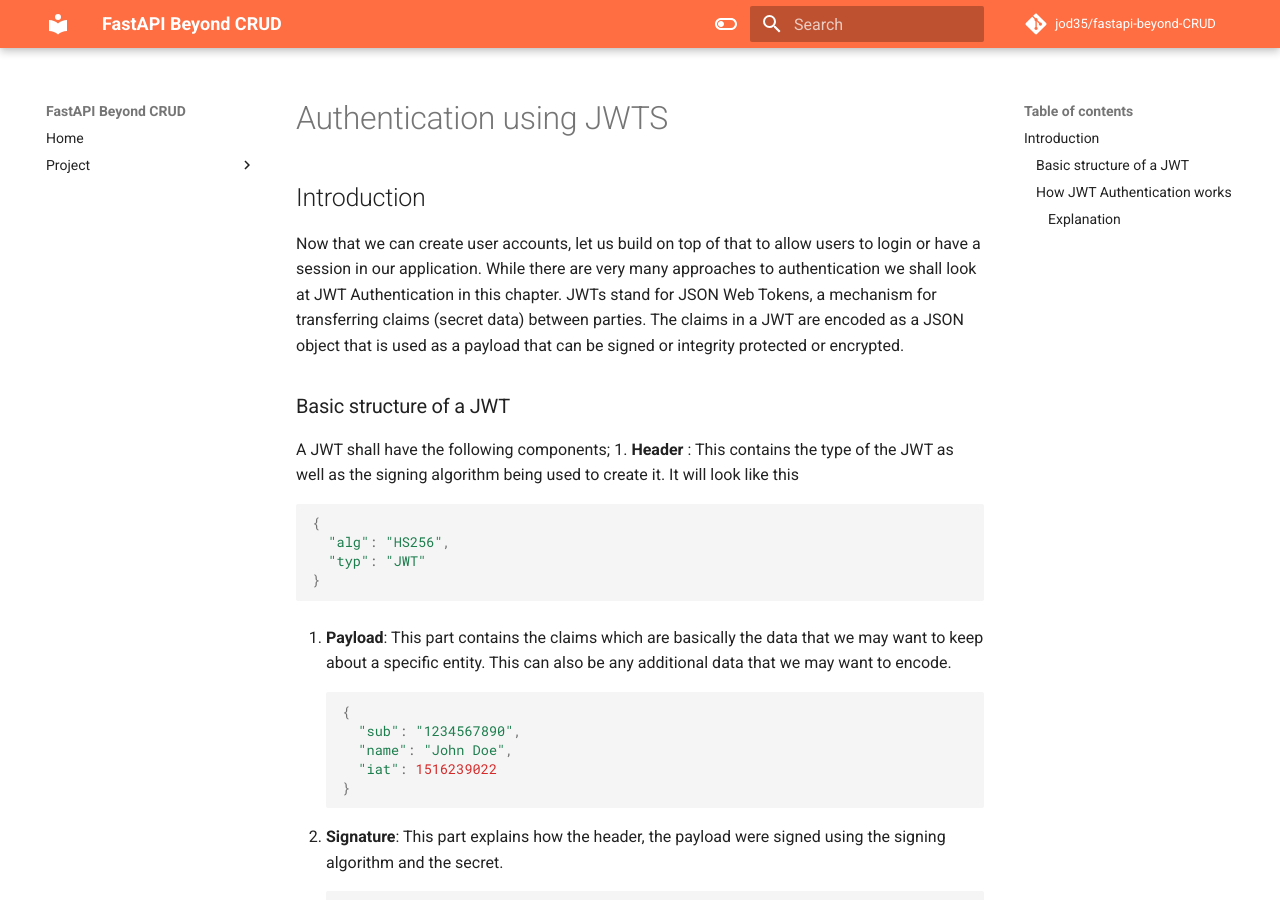
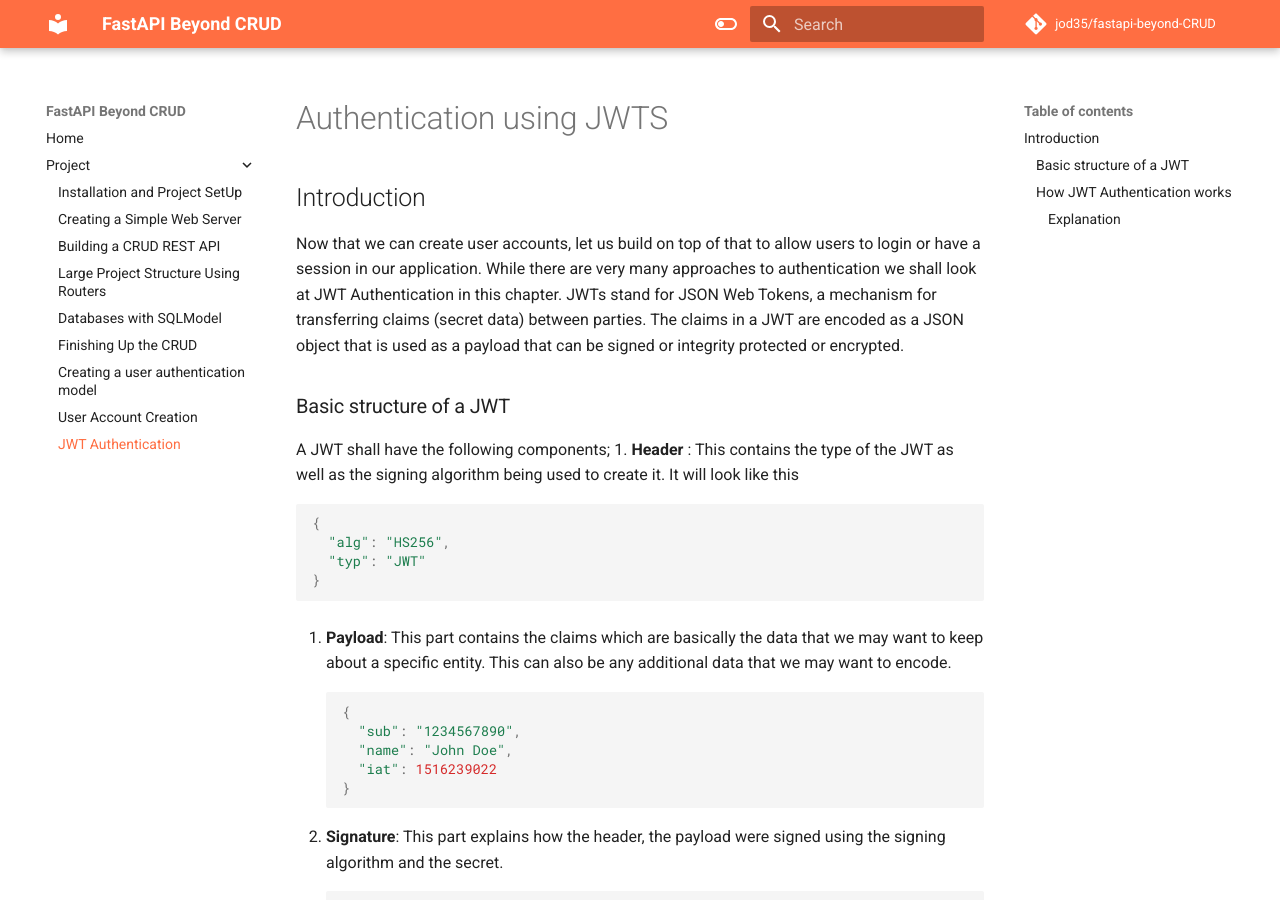
Before and after one commit to jod35/fastapi-beyond-crud-docs, an MkDocs documentation site: the page built from docs/chapter9.md, in a window 1280 px wide and 900 px high. Built offline with MkDocs 1.6.1 and Material for MkDocs 9.7.7, drawn with Linux system fonts in a browser that asks for light colours; comment, search, counter and statistics services are not loaded.

Commit message:
add chapter 9

```diff
--- a/mkdocs.yml
+++ b/mkdocs.yml
@@ -10,6 +10,7 @@
       - Finishing Up the CRUD: chapter6.md
       - Creating a user authentication model: chapter7.md
       - User Account Creation: chapter8.md
+      - JWT Authentication: chapter9.md
 
 theme:
  name: material
```
